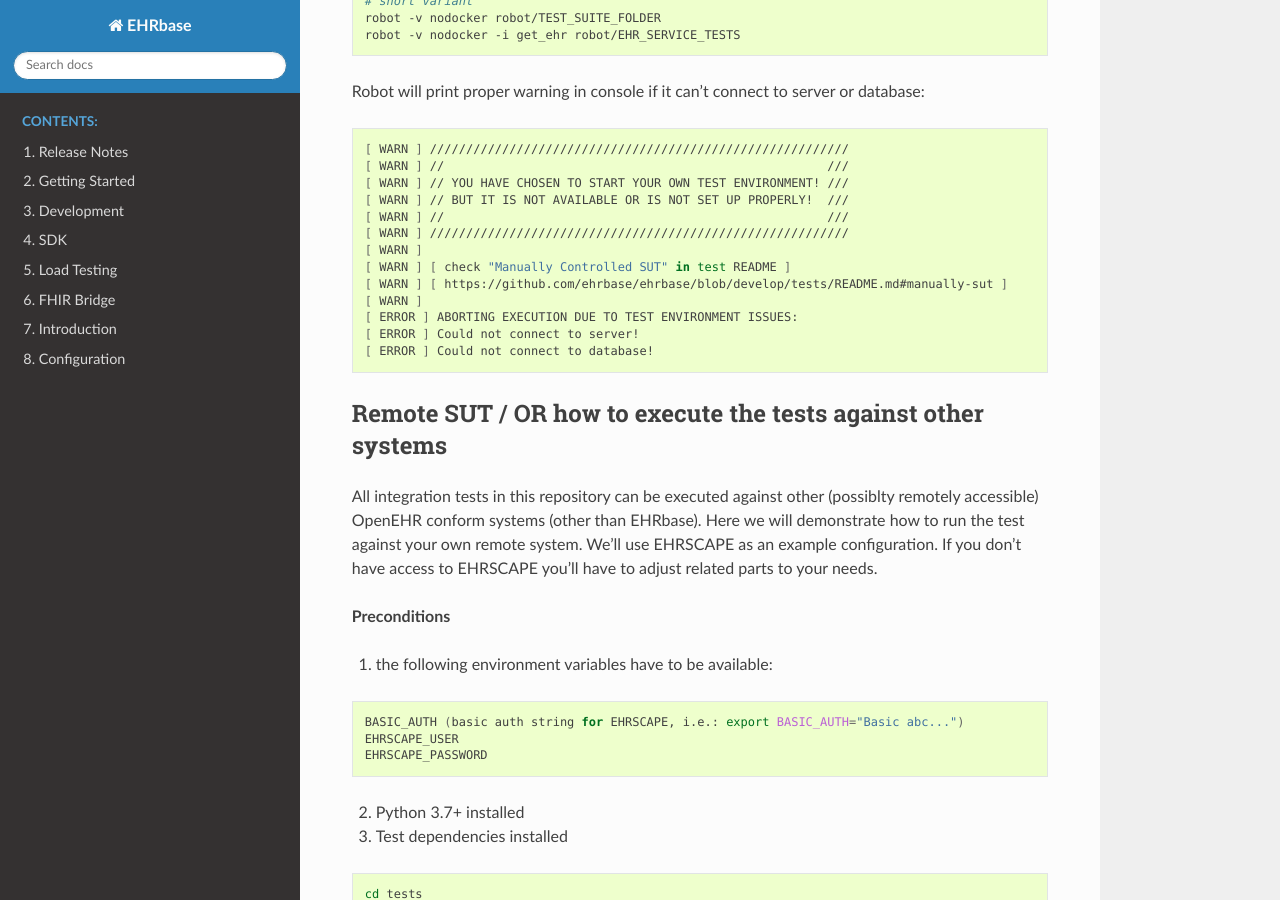
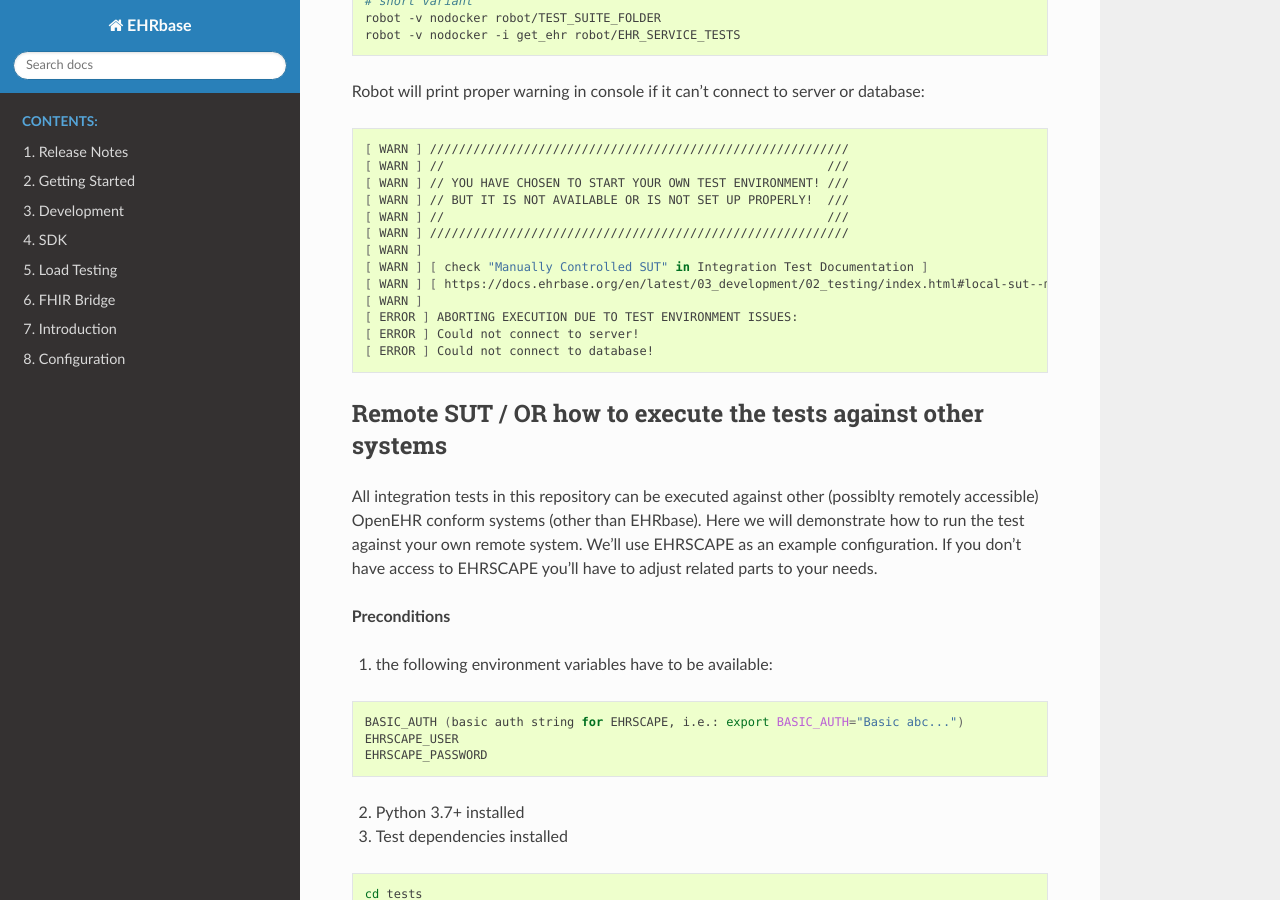
Before and after one commit to ehrbase/documentation, a Sphinx documentation site: the page built from source/03_development/02_testing/00_integration_tests.rst, in a window 1280 px wide and 900 px high, scrolled down 3219 px. Built offline with Sphinx 7.4.7 and the Read the Docs theme 2.0.0, drawn with Linux system fonts in a browser that asks for light colours; formulas are drawn with MathJax 3; pages that are not in the unit, such as notebooks, are missing from menus.

Commit message:
Updated github link with actual integration test doc link

```diff
--- a/source/03_development/02_testing/00_integration_tests.rst
+++ b/source/03_development/02_testing/00_integration_tests.rst
@@ -170,8 +170,8 @@ Robot will print proper warning in console if it can't connect to server or data
    [ WARN ] //                                                     ///
    [ WARN ] //////////////////////////////////////////////////////////
    [ WARN ]
-   [ WARN ] [ check "Manually Controlled SUT" in test README ]
-   [ WARN ] [ https://github.com/ehrbase/ehrbase/blob/develop/tests/README.md#manually-sut ]
+   [ WARN ] [ check "Manually Controlled SUT" in Integration Test Documentation ]
+   [ WARN ] [ https://docs.ehrbase.org/en/latest/03_development/02_testing/index.html#local-sut--manually-controlled-sut ]
    [ WARN ]
    [ ERROR ] ABORTING EXECUTION DUE TO TEST ENVIRONMENT ISSUES:
    [ ERROR ] Could not connect to server!
```
